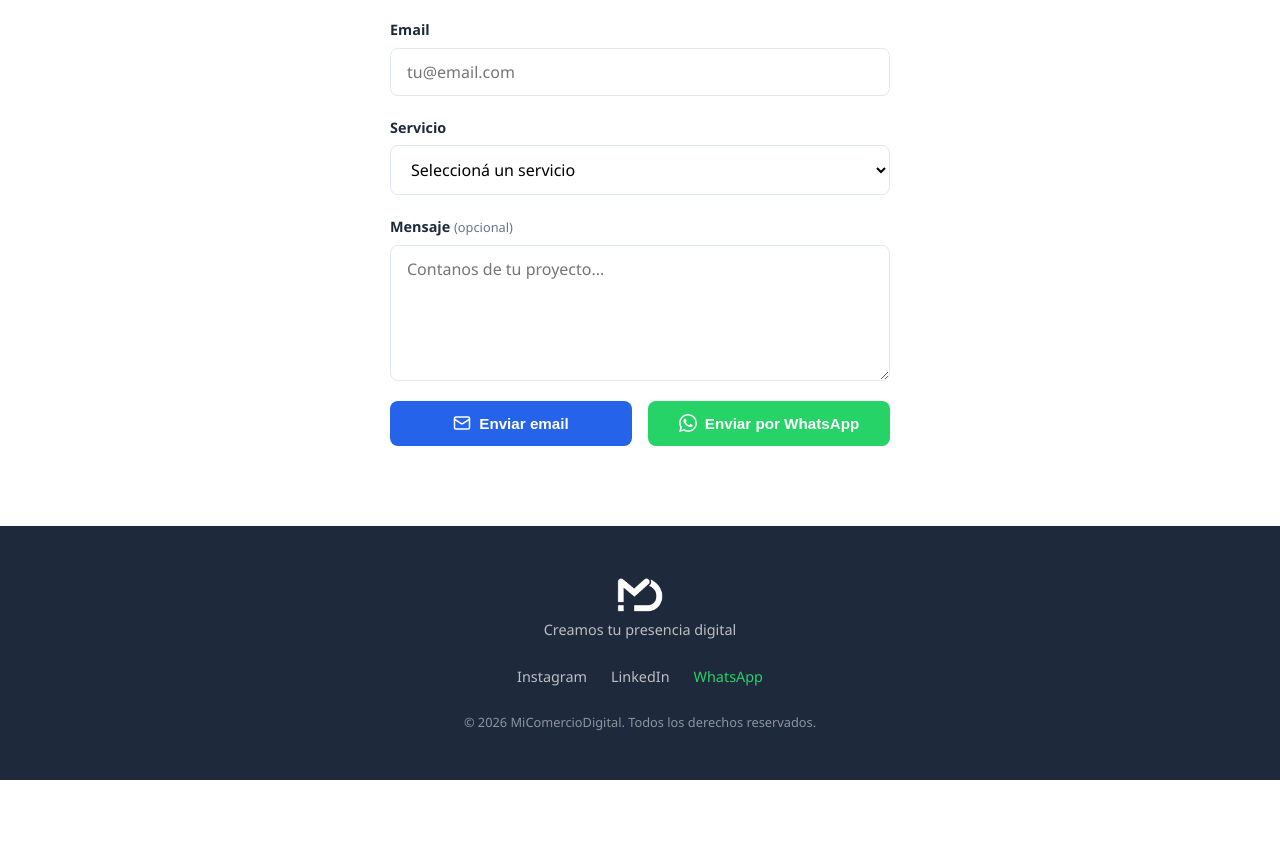
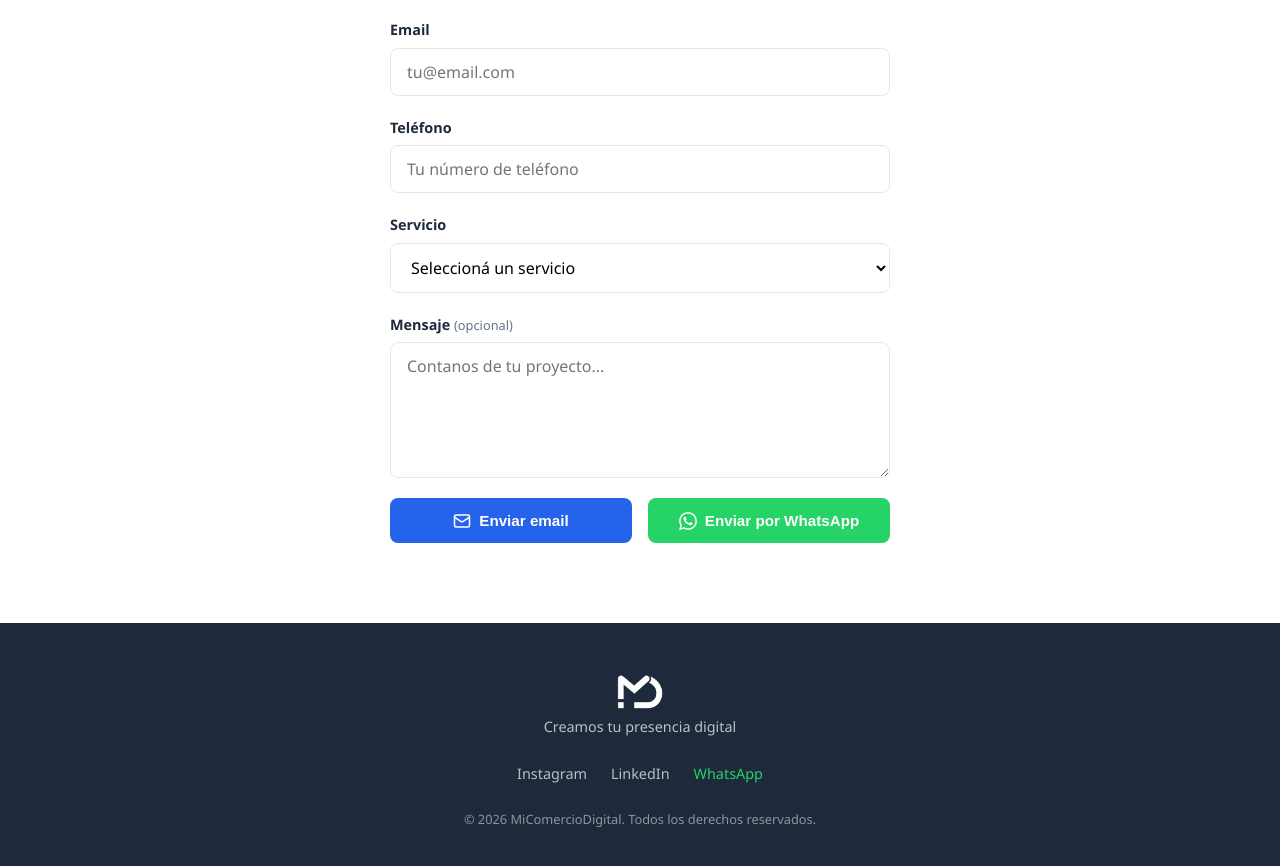
Before and after one commit to santiagodaghero/micomerciodigital, a React (Vite) app: page /#/ in a window 1280 px wide. Shown: the part 4284-5150 px from the top of the page. Before the commit the page ends 5064 px from the top, so only its background shows below. Built offline with nearby package versions, Linux system fonts and the light colour scheme.

Commit message:
Formulario: campo telefono obligatorio agregado

```diff
--- a/src/components/Contact/Contact.jsx
+++ b/src/components/Contact/Contact.jsx
@@ -11,6 +11,7 @@ export default function Contact() {
     const newErrors = {}
     if (!fd.get('name')?.trim()) newErrors.name = true
     if (!fd.get('email')?.trim()) newErrors.email = true
+    if (!fd.get('phone')?.trim()) newErrors.phone = true
     if (!fd.get('service')) newErrors.service = true
     setErrors(newErrors)
     return Object.keys(newErrors).length === 0
@@ -23,11 +24,12 @@ export default function Contact() {
     const fd = new FormData(formRef.current)
     const name = fd.get('name').trim()
     const email = fd.get('email').trim()
+    const phone = fd.get('phone').trim()
     const service = fd.get('service')
     const message = fd.get('message')?.trim() || ''
 
     const subject = encodeURIComponent(`Consulta desde la web - ${service}`)
-    let body = `Hola, me llamo ${name}.\n\nServicio: ${service}`
+    let body = `Hola, me llamo ${name}.\n\nServicio: ${service}\nTeléfono: ${phone}`
     if (message) body += `\n\n${message}`
     body += `\n\nMi email de contacto: ${email}`
     window.location.href = `mailto:info@comerciodigital.com.ar?subject=${subject}&body=${encodeURIComponent(body)}`
@@ -40,10 +42,11 @@ export default function Contact() {
     const fd = new FormData(formRef.current)
     const name = fd.get('name').trim()
     const email = fd.get('email').trim()
+    const phone = fd.get('phone').trim()
     const service = fd.get('service')
     const message = fd.get('message')?.trim() || ''
 
-    let text = `Hola, me llamo ${name}.\nServicio: ${service}`
+    let text = `Hola, me llamo ${name}.\nServicio: ${service}\nTeléfono: ${phone}`
     if (message) text += `\n\n${message}`
     text += `\n\nMi email de contacto: ${email}`
 
@@ -66,6 +69,10 @@ export default function Contact() {
             <div className={`contact__form-group ${errors.email ? 'has-error' : ''}`}>
               <label htmlFor="email">Email</label>
               <input type="email" id="email" name="email" required placeholder="tu@email.com" onChange={() => setErrors(prev => ({ ...prev, email: false }))} />
+            </div>
+            <div className={`contact__form-group ${errors.phone ? 'has-error' : ''}`}>
+              <label htmlFor="phone">Teléfono</label>
+              <input type="tel" id="phone" name="phone" required placeholder="Tu número de teléfono" onChange={() => setErrors(prev => ({ ...prev, phone: false }))} />
             </div>
             <div className={`contact__form-group ${errors.service ? 'has-error' : ''}`}>
               <label htmlFor="service">Servicio</label>
```
